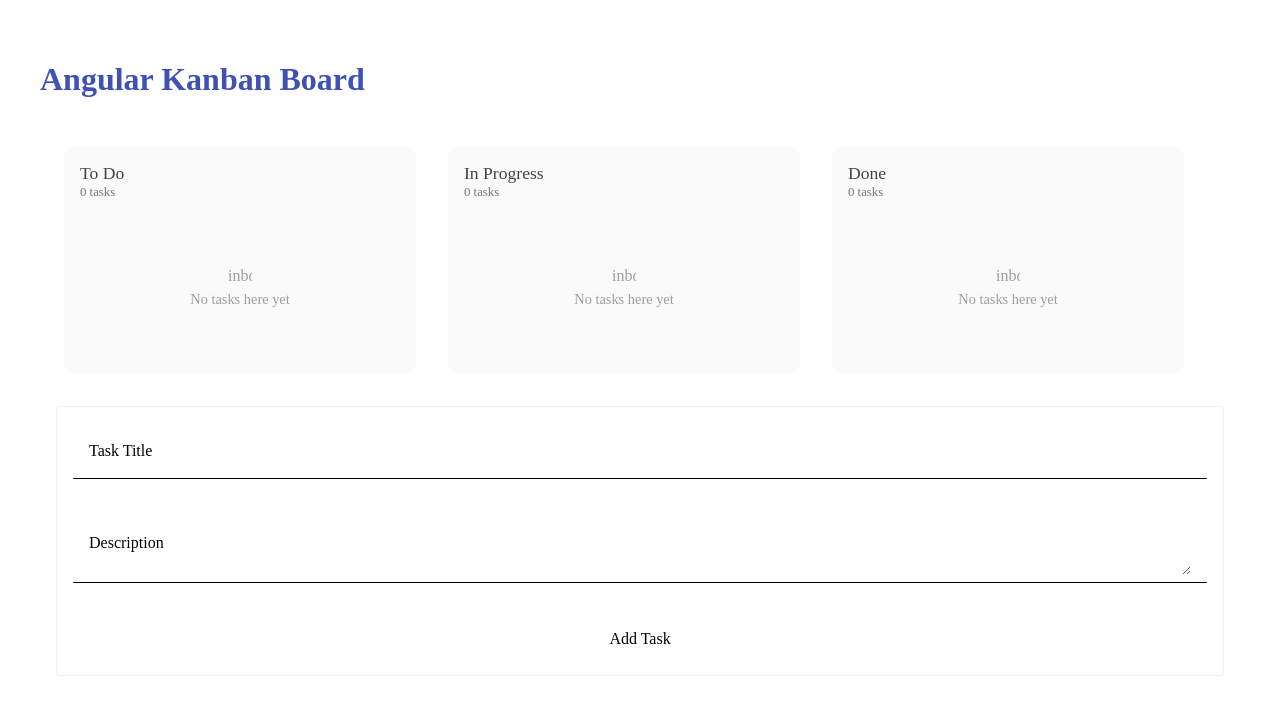
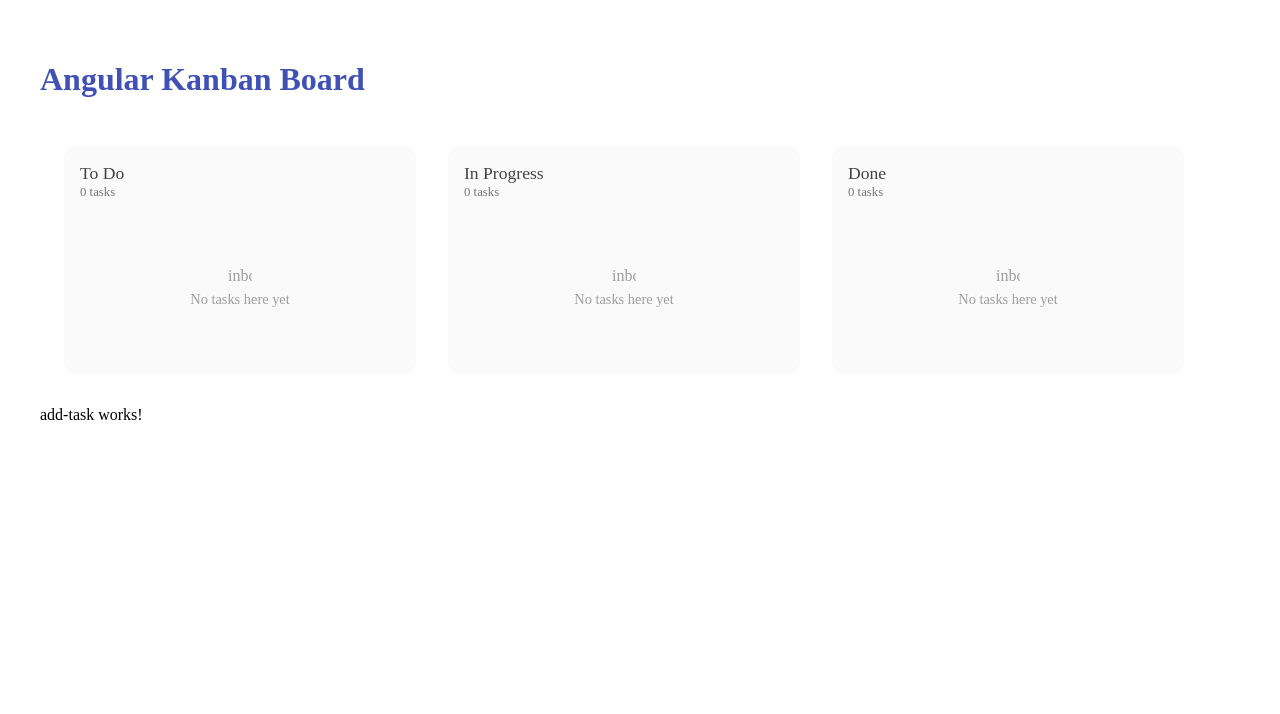
Before and after one commit to igoride/Kanban, an Angular app: page / in a window 1280 px wide. Shown: the top 714 px of the page. Built offline with nearby package versions, Linux system fonts and the light colour scheme.

Commit message:
Update add-task.component.ts
separei html css e typescript

```diff
--- a/src/app/add-task/add-task.component.ts
+++ b/src/app/add-task/add-task.component.ts
@@ -1,4 +1,3 @@
-// src/app/add-task/add-task.component.ts
 import { Component, EventEmitter, Output } from '@angular/core';
 import { FormsModule } from '@angular/forms';
 import { MatButtonModule } from '@angular/material/button';
@@ -9,33 +8,10 @@ import { MatFormFieldModule } from '@angular/material/form-field';
   selector: 'app-add-task',
   standalone: true,
   imports: [FormsModule, MatFormFieldModule, MatInputModule, MatButtonModule],
-  template: `
-    <div class="add-task-form">
-      <mat-form-field>
-        <mat-label>Task Title</mat-label>
-        <input matInput [(ngModel)]="title" placeholder="Enter task title">
-      </mat-form-field>
+  templateUrl: './add-task.component.html',
+  styleUrls: ['./add-task.component.css']
+})
 
-      <mat-form-field>
-        <mat-label>Description</mat-label>
-        <textarea matInput [(ngModel)]="description" placeholder="Enter task description"></textarea>
-      </mat-form-field>
-
-      <button mat-raised-button color="primary" (click)="onSubmit()">Add Task</button>
-    </div>
-  `,
-  styles: [`
-    .add-task-form {
-      display: flex;
-      flex-direction: column;
-      gap: 1rem;
-      padding: 1rem;
-      margin: 1rem;
-      border: 1px solid #eee;
-      border-radius: 4px;
-    }
-  `]
-})
 export class AddTaskComponent {
   @Output() addTask = new EventEmitter<{ title: string; description: string }>();
   title = '';
```
